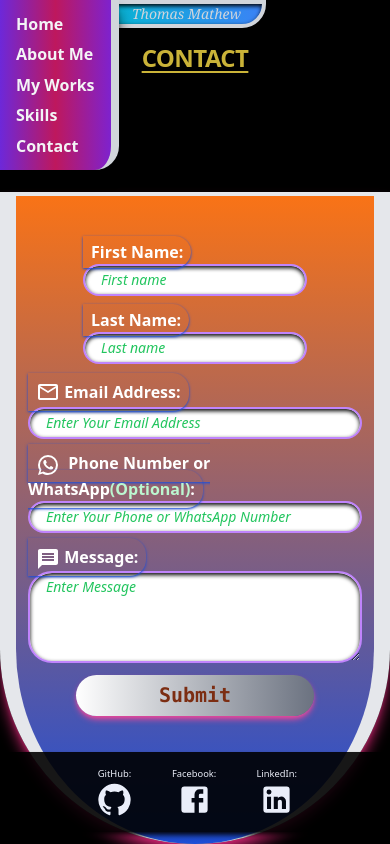
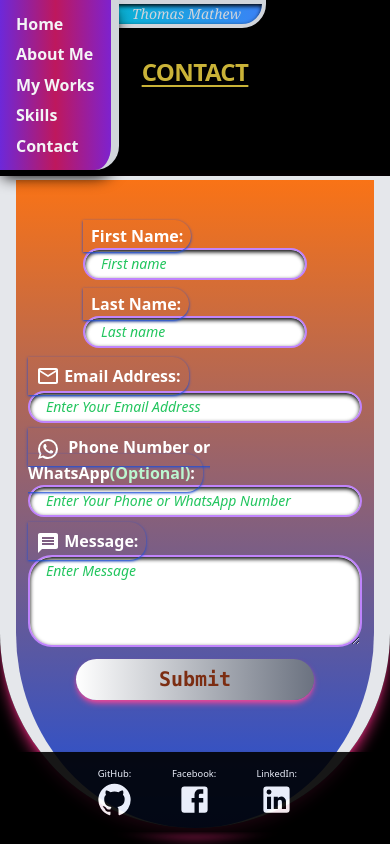
Before and after one commit to luffy17zoro17/portfolio.1, a Next.js app: page /contact in a window 390 px wide. Built offline with nearby package versions, Linux system fonts and the light colour scheme.

Commit message:
small fixess

```diff
--- a/components/ContactForm.js
+++ b/components/ContactForm.js
@@ -1,4 +1,4 @@
-import { useForm, ValidationError } from '@formspree/react';
+import { ValidationError } from '@formspree/react';
 import MailOutlineIcon from '@mui/icons-material/MailOutline';
 import MessageIcon from '@mui/icons-material/Message';
 
@@ -8,7 +8,7 @@ import WhatsAppIcon from '@mui/icons-material/WhatsApp';
 const ContactForm = ({state,handleSubmit}) => {
  return (
  <div className='bg-black w-[100%] flex justify-center'>
- <div className='shadow-lg mt-[12rem]
+ <div className='shadow-lg mt-[10rem]
  shadow-pink-600 rounded-b-full flex border-t-[0.3rem]
   border-x-[1rem]
  flex-col justify-center items-center
--- a/pages/contact.js
+++ b/pages/contact.js
@@ -4,7 +4,6 @@
 
 import React from 'react';
 
-import SideNav from '../components/SideNav';
 
 import ContactFormFunc from '../components/ContactFormFunc';
 import { useForm } from '@formspree/react';
@@ -18,7 +17,7 @@ const Contact=()=>{
 
     <div className='relative w-[100%] h-screen bg-black top-0'>
 
-    <h1 className='font-bold text-2xl top-[2.6rem] z-30
+    <h1 className='font-bold text-2xl top-[3.5rem] z-30
      opacity-80
     fixed shadow-md shadow-black bg-black w-[100%]
     flex justify-center text-yellow-300 tracking-tight
--- a/pages/skills.js
+++ b/pages/skills.js
@@ -16,7 +16,7 @@ const Skills = () => {
         <h1 className="font-mono fixed z-30 w-[100%] flex justify-center
             text-[1.2rem] font-bold mt-[2.6rem] text-white shadow-lg shadow-black
             bg-gradient-to-r from-transparent via-black to-transparent
-            tracking-tight py-2 md:text-[1.9rem] md:mt-[0rem]">
+            tracking-tight py-1 md:text-[1.9rem] md:mt-[0rem]">
             MY SKILLS:
           </h1>
         <main className="flex justify-center">
```
